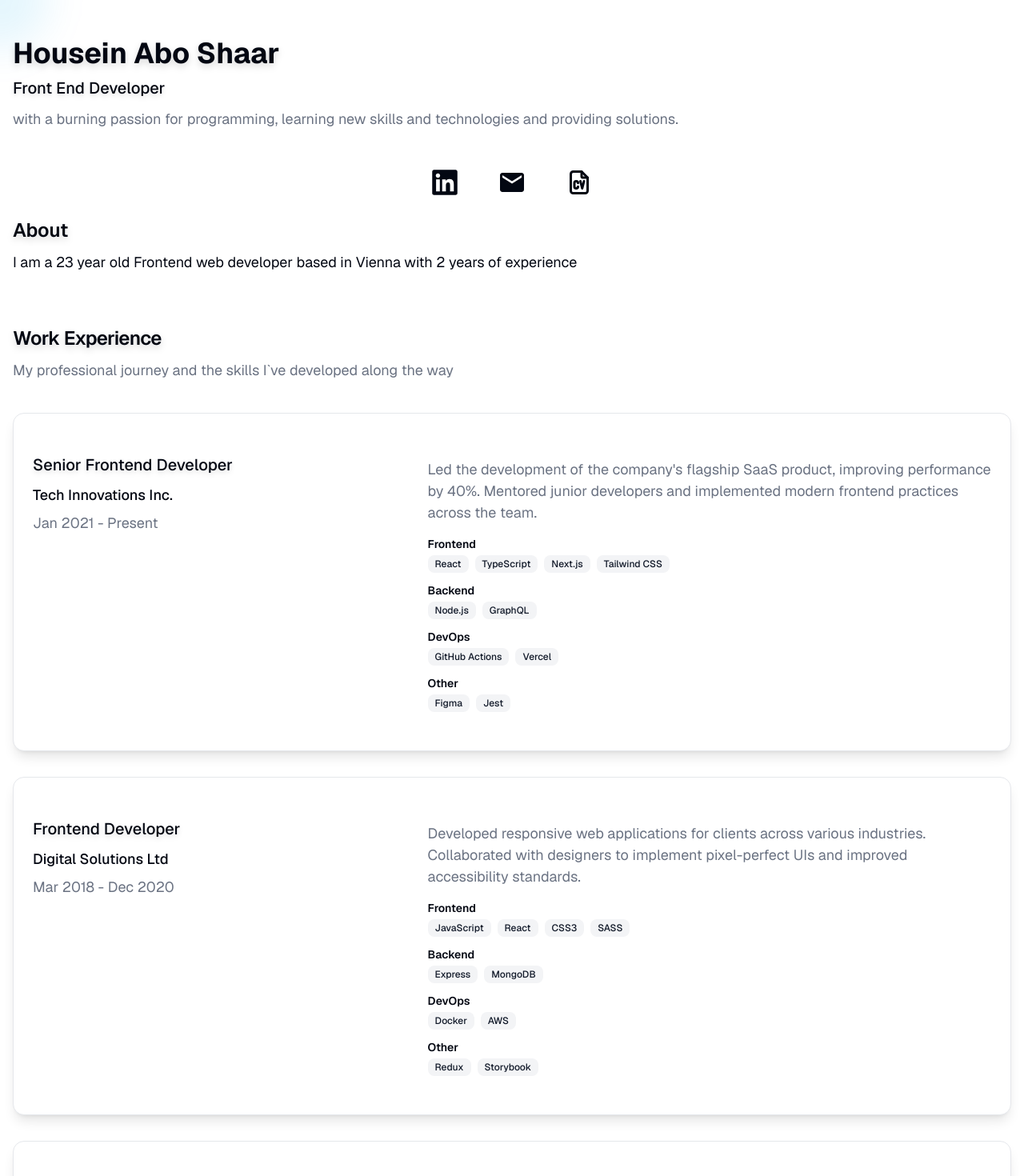
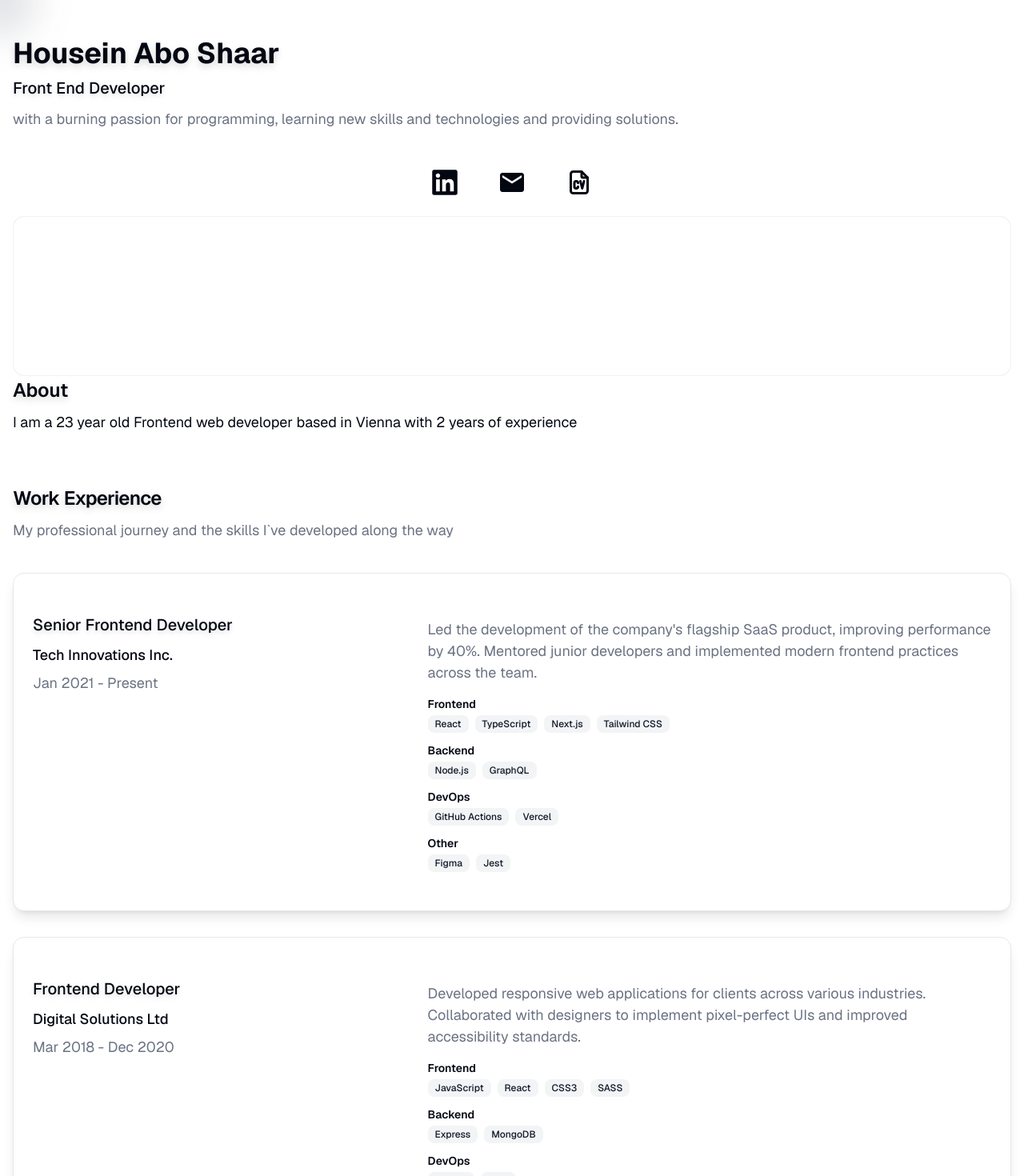
Before and after one commit to HouseinIsProgramming/aMoreElegantPortfolio, a Next.js app: page / in a window 1280 px wide. Shown: the top 1470 px of the page at 80% size. Built offline with nearby package versions, Linux system fonts and the light colour scheme.

Commit message:
spotlight border added

```diff
--- a/app/page.tsx
+++ b/app/page.tsx
@@ -8,8 +8,9 @@ import { Spotlight } from "@/components/motion-primitives/spotlight";
 
 export default function Page() {
   return (
+    <div>
+      <Spotlight size={90} className="bg-gray-700/15 dark:bg-foreground/10" />
       <div className="container">
-      <Spotlight size={120} className="bg-sky-500/10 dark:bg-foreground/10" />
         <Biography />
         <About />
         <WorkExperience />
@@ -17,5 +18,6 @@ export default function Page() {
         <TechStack />
         <ModeToggle />
       </div>
+    </div>
   );
 }
--- a/components/biography.tsx
+++ b/components/biography.tsx
@@ -7,6 +7,7 @@ import { MdEmail } from "react-icons/md";
 import { TextEffect } from "./motion-primitives/text-effect";
 import { motion } from "framer-motion";
 import { listVariants, listItemVariants } from "@/utils/motion-variants";
+import { Spotlight } from "./motion-primitives/spotlight";
 
 const MotionUL = motion.ul;
 
@@ -66,6 +67,10 @@ function Biography() {
           </Magnetic>
         </motion.li>
       </MotionUL>
+      <div className="relative aspect-video h-[200px] overflow-hidden rounded-xl bg-zinc-300/30 p-[1px] dark:bg-zinc-700/30">
+        <Spotlight className="bg-black" size={124} />
+        <div className="relative h-full w-full rounded-xl bg-white dark:bg-black"></div>
+      </div>
     </div>
   );
 }
--- a/components/workexperience.tsx
+++ b/components/workexperience.tsx
@@ -10,6 +10,7 @@ import {
   badgeVariants,
   sectionHeaderVariants,
 } from "@/utils/motion-variants";
+import { Spotlight } from "./motion-primitives/spotlight";
 
 // Create motion components from regular components
 const MotionCard = motion.create(Card);
@@ -91,9 +92,15 @@ export default function WorkExperience() {
           {workExperiences.map((experience) => (
             <MotionCard
               key={experience.id}
-              className="overflow-hidden"
+              className="overflow-hidden relative"
               variants={itemVariants}
             >
+              <Spotlight
+                className="bg-conic-180 from-red-600 via-purple-600 to-blue-600 -z-50"
+                size={200}
+              />
+              <div className="absolute inset-[0.3%] h-[99.4%] -z-10 w-[99.4%] rounded-lg bg-white dark:bg-black"></div>
+
               <CardContent className="p-6">
                 <div className="grid gap-6 md:grid-cols-[2fr_3fr]">
                   <div>
```
Lines whose indentation alone changed are shown as unchanged.
